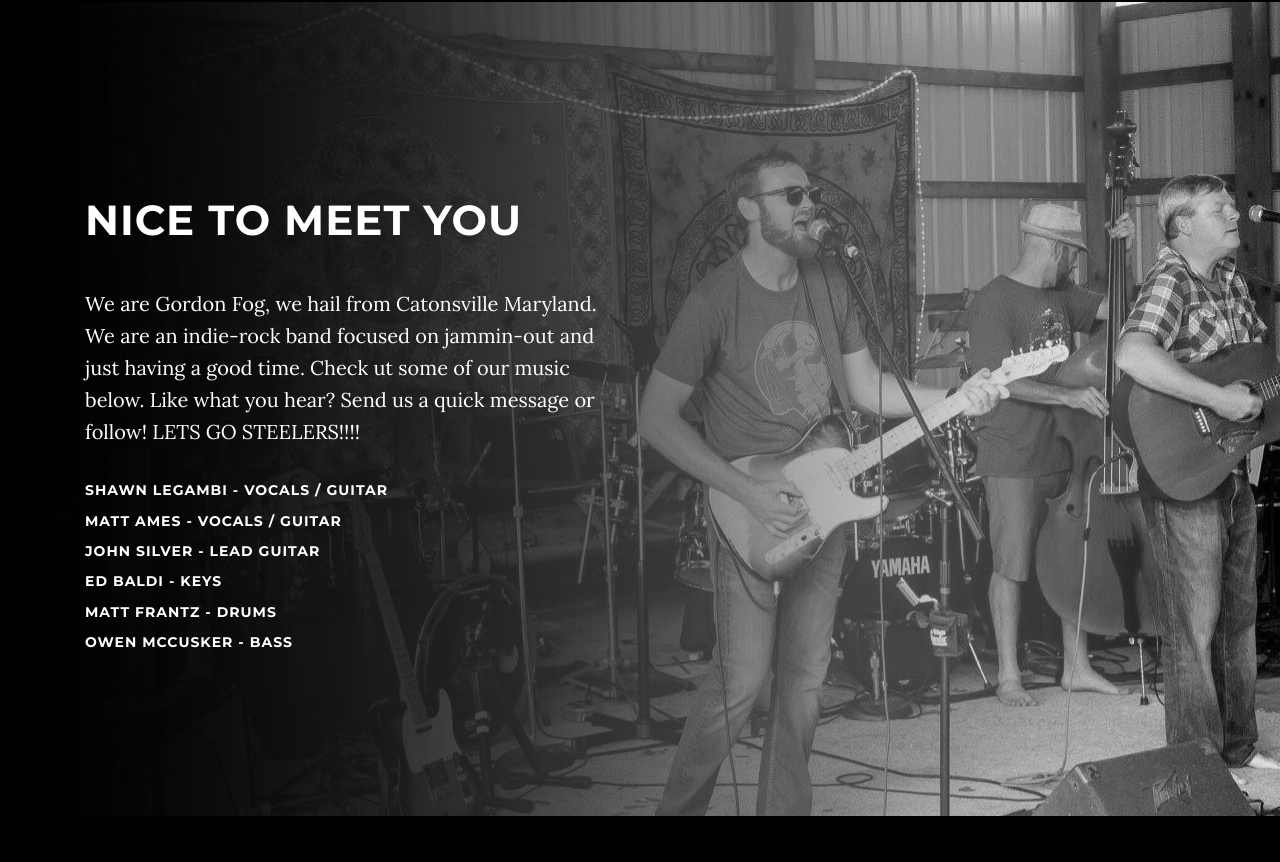
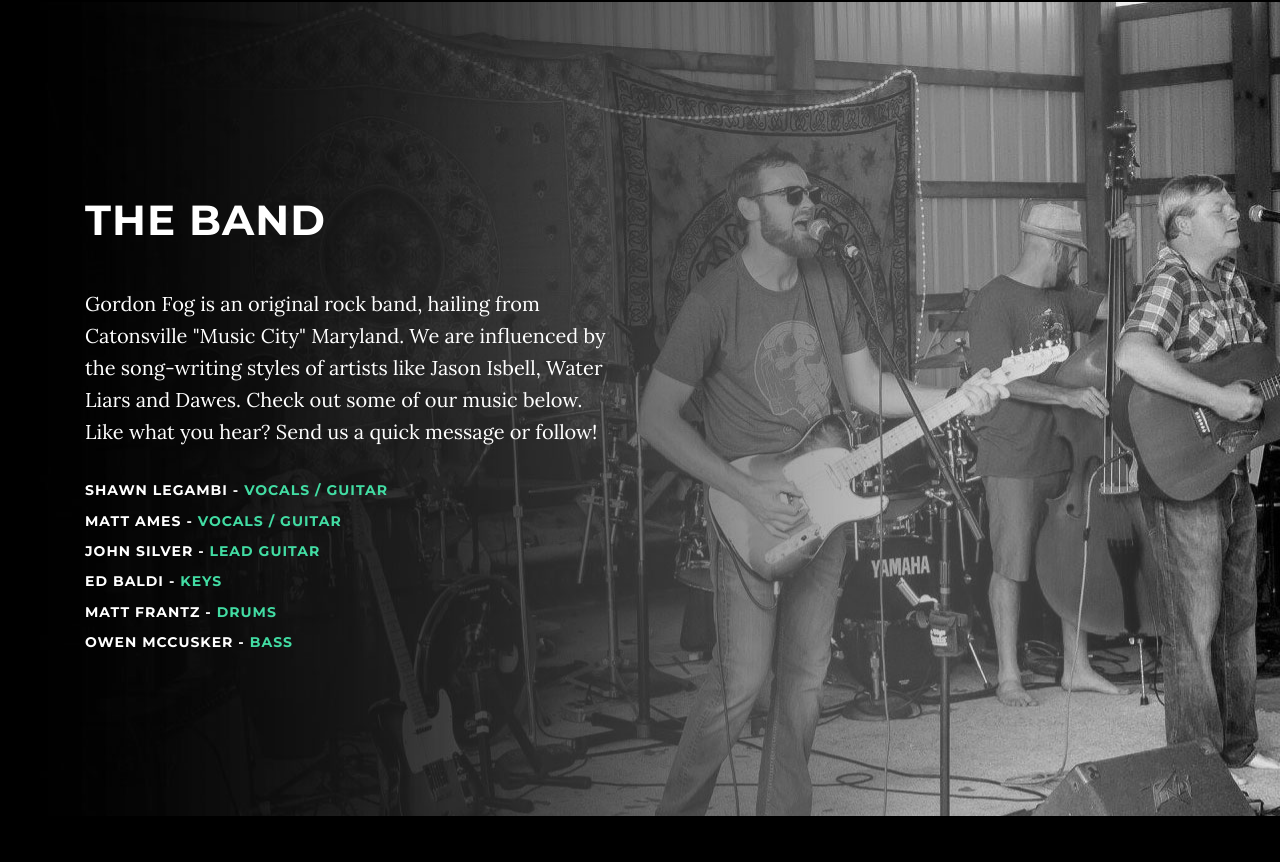
Before and after one commit to BrockStone/Gordon-Fog, a plain HTML site: page index.html in a window 1280 px wide. Shown: the part 798-1660 px from the top of the page. Drawn offline with Linux system fonts and the light colour scheme.

Commit message:
added social links / updated band page

```diff
--- a/index.html
+++ b/index.html
@@ -132,14 +132,14 @@
     <section id="about">
         <div class="container">
             <div class="col-lg-6">
-                <h2 class="lg-title">Nice To Meet You</h2>
-                <p>We are Gordon Fog, we hail from Catonsville Maryland. We are an indie-rock band focused on jammin-out and just having a good time. Check ut some of our music below. Like what you hear? Send us a quick message or follow! LETS GO STEELERS!!!!</p>
-                <h5>Shawn Legambi - Vocals / Guitar </h5>
-                <h5>Matt Ames - Vocals / Guitar </h5>
-                <h5>John Silver - Lead Guitar </h5>
-                <h5>Ed Baldi - Keys </h5>
-                <h5>Matt Frantz - Drums </h5>
-                <h5>Owen McCusker - Bass </h5>
+                <h2 class="lg-title">The Band</h2>
+                <p>Gordon Fog is an original rock band, hailing from Catonsville "Music City" Maryland. We are influenced by the song-writing styles of artists like Jason Isbell, Water Liars and Dawes. Check out some of our music below. Like what you hear? Send us a quick message or follow!</p>
+                <h5>Shawn Legambi - <span>Vocals / Guitar</span></h5>
+                <h5>Matt Ames - <span>Vocals / Guitar</span></h5>
+                <h5>John Silver - <span>Lead Guitar</span></h5>
+                <h5>Ed Baldi - <span>Keys</span></h5>
+                <h5>Matt Frantz - <span>Drums</span></h5>
+                <h5>Owen McCusker - <span>Bass</span></h5>
             </div>
         </div>
     </section>
@@ -155,7 +155,7 @@
                 <p><span>Historic Ellicott City MD, 21043</span></p>
                 <h4><span>Set 1. noon - 12:40</span> - Portalli's Stage</h4>
                 <h4><span>Set 2. 7:45 - 8:15</span> - Diamond Back Tavern</h4>
-                <a href="" class="btn btn-default btn-lg">VIEW EVENT</a>
+                <!-- <a href="" class="btn btn-default btn-lg">VIEW EVENT</a> -->
             </div>
 
             <hr>
@@ -165,7 +165,7 @@
                 <h4>With special guests Big Dog Run (Brooklyn, NY)</h4>
                 <p><span>Catonsville, MD 21228</span></p>
                 <h4>7pm - ?</h4>
-                <a href="" class="btn btn-default btn-lg">VIEW EVENT</a>
+                <!-- <a href="" class="btn btn-default btn-lg">VIEW EVENT</a> -->
             </div>
 
             <hr>
@@ -174,7 +174,7 @@
                 <h3>NOV. 14 - Howard County Historical Society Museum</h3>
                 <p><span>8328 Court Ave Ellicott City, MD 21043</span></p>
                 <h4>7pm</h4>
-                <a href="" class="btn btn-default btn-lg">VIEW EVENT</a>
+                <!-- <a href="" class="btn btn-default btn-lg">VIEW EVENT</a> -->
             </div>
 
         </div>
@@ -263,14 +263,14 @@
             </p>
             <ul class="list-inline banner-social-buttons">
                 <li>
-                    <a href="https://twitter.com/SBootstrap" <i class="fa fa-3x fa-instagram fa-fw"></i>
+                    <a href="https://instagram.com/gordonfog/" <i class="fa fa-3x fa-instagram fa-fw"></i>
                     </a>
                 </li>
                 <li>
-                    <a href="https://github.com/IronSummitMedia/startbootstrap"><i class="fa fa-3x fa-facebook"></i></a>
+                    <a href="https://www.facebook.com/Gordonfog?pnref=story"><i class="fa fa-3x fa-facebook"></i></a>
                 </li>
                 <li>
-                    <a href="https://plus.google.com/+Startbootstrap/posts" <i class="fa fa-3x fa-soundcloud"></i>
+                    <a href="https://soundcloud.com/shawn-legambi" <i class="fa fa-3x fa-soundcloud"></i>
                     </a>
                 </li>
             </ul>
```
